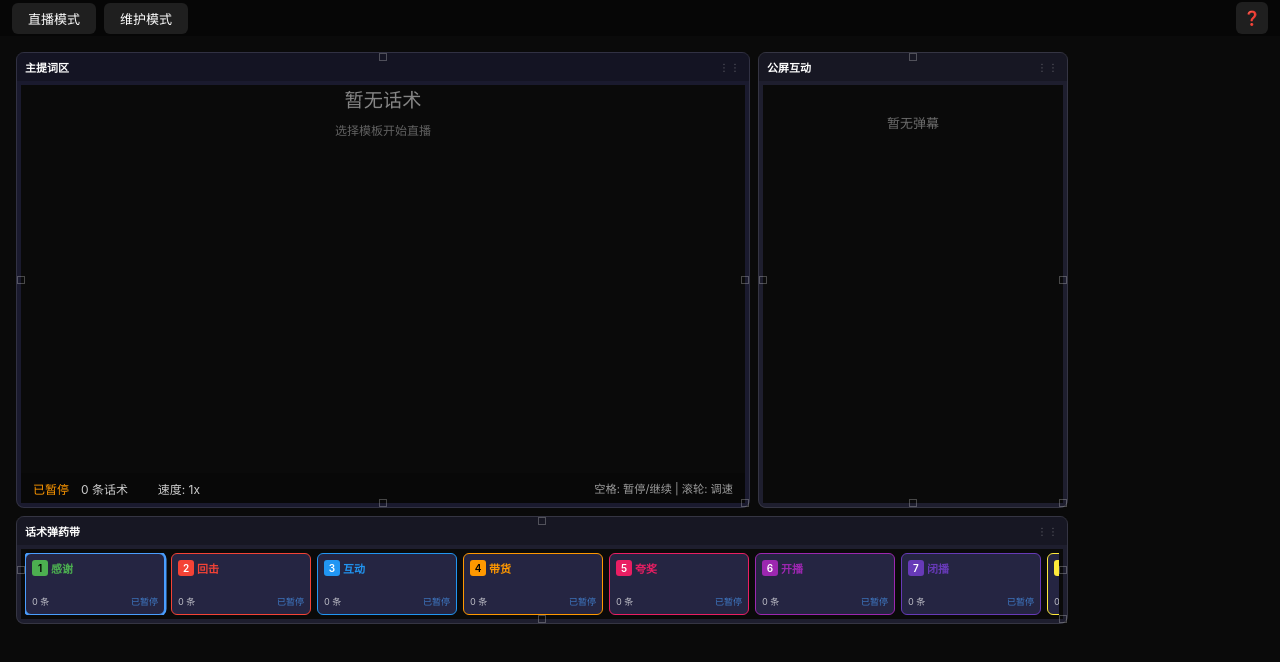
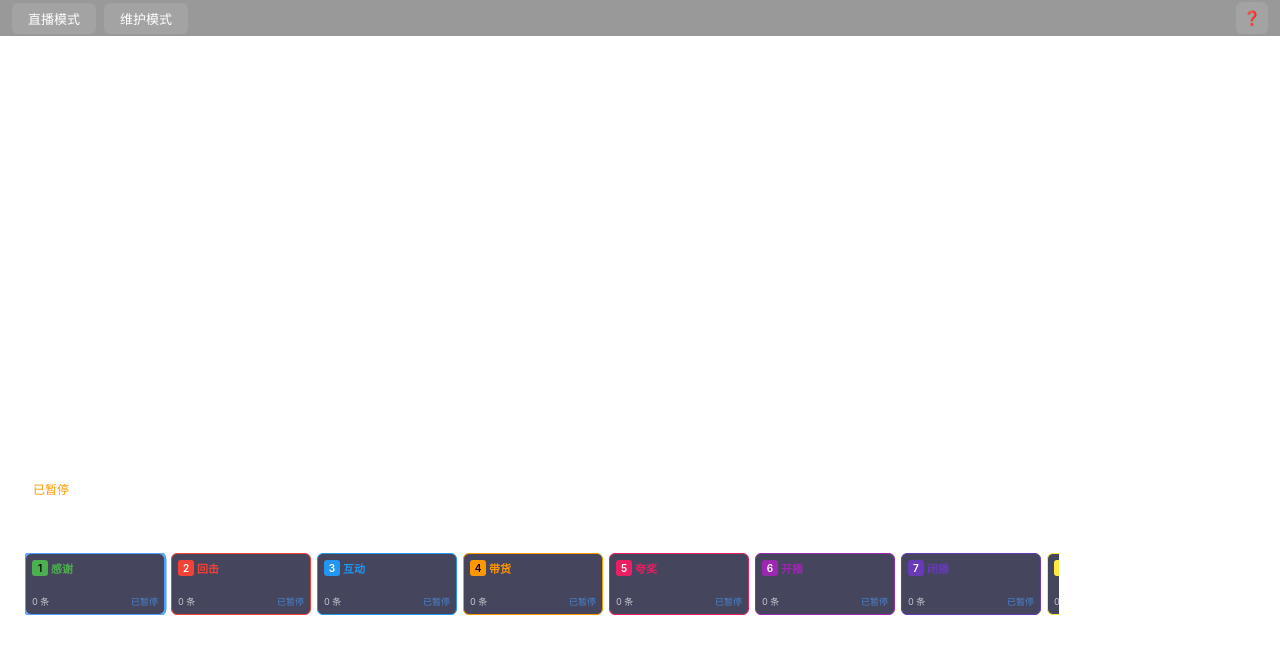
Before and after one commit to ieweh1982/wordshot, a React (Vite) app: page / in a window 1280 px wide. Shown: the top 662 px of the page. Built offline with nearby package versions, Linux system fonts and the light colour scheme.

Commit message:
feat: 窗口透明/无边框支持
- Electron 窗口启用透明背景和无边框模式
- ScriptView/AmmoZone 支持透明度设置同步
- Settings 调整透明度时触发事件通知组件
- 各面板背景改为透明，保留主题文字颜色

```diff
--- a/electron/main.ts
+++ b/electron/main.ts
@@ -15,12 +15,17 @@ function createWindow() {
   mainWindow = new BrowserWindow({
     width: 1200,
     height: 800,
+    transparent: true,
+    frame: false,
     webPreferences: {
       preload: path.join(__dirname, 'preload.js'),
       contextIsolation: true,
       nodeIntegration: false
     }
   })
+
+  // Set background color to transparent
+  mainWindow.setBackgroundColor('#00000000')
 
   if (process.env.NODE_ENV === 'development') {
     mainWindow.loadURL('http://localhost:5173')
--- a/src/components/layout/AmmoZone.css
+++ b/src/components/layout/AmmoZone.css
@@ -1,16 +1,16 @@
 .ammo-zone {
-  --ammo-bg: var(--theme-background, #1a1a2e);
+  --ammo-bg: transparent;
   --ammo-text: var(--theme-text-color, #ffffff);
   --ammo-accent: var(--theme-accent-color, #e94560);
   --ammo-highlight: var(--theme-highlight-color, #4CAF50);
-  --ammo-card-bg: var(--theme-card-bg, #252542);
-  --ammo-card-border: var(--theme-card-border, #3a3a5c);
+  --ammo-card-bg: rgba(37, 37, 66, 0.85);
+  --ammo-card-border: rgba(58, 58, 92, 0.6);
 
   display: flex;
   flex-direction: column;
   gap: 4px;
   padding: 4px;
-  background: var(--ammo-bg);
+  background: transparent;
   height: 100%;
 }
 
--- a/src/components/layout/AmmoZone.tsx
+++ b/src/components/layout/AmmoZone.tsx
@@ -48,7 +48,7 @@ function ScrollingCard({
   const lastTimeRef = useRef<number>(0);
   const scrollYRef = useRef<number>(0);
   const speedRef = useRef<number>(1);
-  const lineHeight = fontSize * 1.5;
+  const lineHeight = (fontSize ?? 13) * 1.5;
 
   // Sync speed with ScriptView
   useEffect(() => {
@@ -191,6 +191,7 @@ export function AmmoZone({ className = '' }: AmmoZoneProps) {
   const [playingSlots, setPlayingSlots] = useState<Set<string>>(new Set());
   const [flashingSlots, setFlashingSlots] = useState<Set<string>>(new Set());
   const [ammoFontSize, setAmmoFontSize] = useState(13);
+  const [opacity, setOpacity] = useState(1);
   const autoRotateTimersRef = useRef<Map<string, ReturnType<typeof setInterval>>>(new Map());
   const lastUsedRef = useRef<Map<string, number>>(new Map());
   const dragRef = useRef<{ slotId: string; startX: number; startWidth: number } | null>(null);
@@ -214,6 +215,23 @@ export function AmmoZone({ className = '' }: AmmoZoneProps) {
     loadDisplaySettings();
     window.addEventListener('display-settings-changed', handleDisplayChange);
     return () => window.removeEventListener('display-settings-changed', handleDisplayChange);
+  }, []);
+
+  // Sync opacity with transparency settings
+  useEffect(() => {
+    const handleTransparencyChange = (e: Event) => {
+      const customEvent = e as CustomEvent<{ type: string; value: number }>;
+      if (customEvent.detail?.type === 'ammo') {
+        setOpacity(customEvent.detail.value);
+      }
+    };
+    const loadOpacity = () => {
+      const saved = localStorage.getItem('wordshot-ammo-opacity');
+      if (saved) setOpacity(parseFloat(saved));
+    };
+    loadOpacity();
+    window.addEventListener('transparency-changed', handleTransparencyChange);
+    return () => window.removeEventListener('transparency-changed', handleTransparencyChange);
   }, []);
 
   const theme = getActiveTheme();
@@ -403,7 +421,7 @@ export function AmmoZone({ className = '' }: AmmoZoneProps) {
   };
 
   return (
-    <div className={`ammo-zone ${className}`}>
+    <div className={`ammo-zone ${className}`} style={{ opacity }}>
       <div className="ammo-zone__cards">
         {slots.filter(slot => slot.enabled).map((slot) => {
           const slotScripts = getSlotScripts(slot.sourceCategory);
--- a/src/components/layout/DanmuPanel.tsx
+++ b/src/components/layout/DanmuPanel.tsx
@@ -42,7 +42,25 @@ export default function DanmuPanel({ className = '' }: DanmuPanelProps) {
 
   const [recommendations, setRecommendations] = useState<AIRecommendationResult | null>(null);
   const [favorites, setFavorites] = useState<Set<string>>(new Set());
+  const [opacity, setOpacity] = useState(1);
   const listRef = useRef<HTMLDivElement>(null);
+
+  // Sync opacity with transparency settings
+  useEffect(() => {
+    const handleTransparencyChange = (e: Event) => {
+      const customEvent = e as CustomEvent<{ type: string; value: number }>;
+      if (customEvent.detail?.type === 'danmu') {
+        setOpacity(customEvent.detail.value);
+      }
+    };
+    const loadOpacity = () => {
+      const saved = localStorage.getItem('wordshot-danmu-opacity');
+      if (saved) setOpacity(parseFloat(saved));
+    };
+    loadOpacity();
+    window.addEventListener('transparency-changed', handleTransparencyChange);
+    return () => window.removeEventListener('transparency-changed', handleTransparencyChange);
+  }, []);
 
   // Auto-scroll to bottom when new danmu arrives
   useEffect(() => {
@@ -209,8 +227,9 @@ export default function DanmuPanel({ className = '' }: DanmuPanelProps) {
           height: '100%',
           display: 'flex',
           flexDirection: 'column',
-          backgroundColor: 'var(--theme-background, #1a1a2e)',
+          backgroundColor: 'transparent',
           overflow: 'hidden',
+          opacity,
         } as React.CSSProperties
       }
     >
--- a/src/components/layout/DraggablePanel.css
+++ b/src/components/layout/DraggablePanel.css
@@ -3,12 +3,12 @@
 }
 
 .panel-container {
-  background: var(--panel-bg, #1e1e2e);
-  border: 1px solid var(--panel-border, #3a3a4c);
+  background: transparent;
+  border: 1px solid rgba(255, 255, 255, 0.1);
   border-radius: 8px;
   display: flex;
   flex-direction: column;
-  overflow: hidden;
+  overflow: visible;
   transition: box-shadow 0.2s ease;
 }
 
@@ -21,8 +21,8 @@
   align-items: center;
   justify-content: space-between;
   padding: 8px 12px;
-  background: var(--panel-header-bg, #2a2a3c);
-  border-bottom: 1px solid var(--panel-border, #3a3a4c);
+  background: transparent;
+  border-bottom: 1px solid rgba(255, 255, 255, 0.1);
   cursor: move;
   user-select: none;
   -webkit-app-region: drag;
@@ -44,6 +44,7 @@
   flex: 1;
   overflow: auto;
   padding: 8px;
+  background: transparent;
 }
 
 /* react-grid-layout placeholder styling */
@@ -82,17 +83,8 @@
 }
 
 /* Panel-specific styles */
-.panel-script {
-  --panel-bg: #1a1a2e;
-  --panel-header-bg: #16213e;
+.panel-script,
+.panel-danmu,
+.panel-ammo {
+  background: transparent;
 }
-
-.panel-danmu {
-  --panel-bg: #1e1e2e;
-  --panel-header-bg: #2d2d44;
-}
-
-.panel-ammo {
-  --panel-bg: #1e1e2e;
-  --panel-header-bg: #2a2a3c;
-}
--- a/src/components/layout/ScriptView.css
+++ b/src/components/layout/ScriptView.css
@@ -1,7 +1,7 @@
 /* ScriptView - 主提词区域样式 */
 
 .script-view {
-  --script-bg: #1a1a2e;
+  --script-bg: transparent;
   --script-text: #ffffff;
   --script-accent: #e94560;
   --script-opacity: 1;
@@ -10,7 +10,7 @@
   display: flex;
   flex-direction: column;
   height: 100%;
-  background-color: var(--script-bg);
+  background: transparent;
   color: var(--script-text);
   opacity: var(--script-opacity);
   outline: none;
@@ -63,15 +63,21 @@
   white-space: pre-wrap;
   max-width: 90%;
   overflow-wrap: break-word;
-  text-shadow: 0 2px 8px rgba(0, 0, 0, 0.3);
+  text-shadow: 0 0 10px rgba(0, 0, 0, 0.2);
   display: flex;
   flex-direction: column;
   will-change: transform;
 }
 
-/* 单条话术项 */
-.script-item {
+/* 单条话术项 - 使用更具体的选择器覆盖全局样式 */
+.script-view .script-item {
   padding: 0.5rem 0;
+  background: transparent !important;
+}
+
+/* 单行文字 */
+.script-view .script-line {
+  background: transparent !important;
 }
 
 /* 话术内容包装 */
@@ -158,7 +164,7 @@
   justify-content: space-between;
   align-items: center;
   padding: 0.4rem 0.75rem;
-  background-color: rgba(0, 0, 0, 0.25);
+  background: transparent;
   font-size: 0.75rem;
   gap: 0.75rem;
 }
--- a/src/components/layout/ScriptView.tsx
+++ b/src/components/layout/ScriptView.tsx
@@ -55,6 +55,7 @@ export const ScriptView: React.FC<ScriptViewProps> = ({ className = '', scripts:
   const [scrollOffset, setScrollOffset] = useState(0);
   const [highlightedScriptId, setHighlightedScriptId] = useState<string | null>(null);
   const [displayFontSize, setDisplayFontSize] = useState(28);
+  const [opacity, setOpacity] = useState(1);
 
   const { slots, currentScripts } = useAmmoStore();
   const activeTheme = useThemeStore().getActiveTheme();
@@ -77,6 +78,23 @@ export const ScriptView: React.FC<ScriptViewProps> = ({ className = '', scripts:
     loadDisplaySettings();
     window.addEventListener('display-settings-changed', handleDisplayChange);
     return () => window.removeEventListener('display-settings-changed', handleDisplayChange);
+  }, []);
+
+  // Sync opacity with transparency settings
+  useEffect(() => {
+    const handleTransparencyChange = (e: Event) => {
+      const customEvent = e as CustomEvent<{ type: string; value: number }>;
+      if (customEvent.detail?.type === 'script') {
+        setOpacity(customEvent.detail.value);
+      }
+    };
+    const loadOpacity = () => {
+      const saved = localStorage.getItem('wordshot-script-opacity');
+      if (saved) setOpacity(parseFloat(saved));
+    };
+    loadOpacity();
+    window.addEventListener('transparency-changed', handleTransparencyChange);
+    return () => window.removeEventListener('transparency-changed', handleTransparencyChange);
   }, []);
 
   // Get all scripts
@@ -246,9 +264,10 @@ export const ScriptView: React.FC<ScriptViewProps> = ({ className = '', scripts:
   }, []);
 
   const containerStyle: React.CSSProperties = {
-    backgroundColor,
+    backgroundColor: 'transparent',
     color: textColor,
     '--script-accent': accentColor,
+    opacity,
   } as React.CSSProperties;
 
   return (
@@ -256,6 +275,7 @@ export const ScriptView: React.FC<ScriptViewProps> = ({ className = '', scripts:
       ref={containerRef}
       className={`script-view ${className}`}
       style={containerStyle}
+      data-opacity={opacity}
       tabIndex={0}
       onClick={() => {
         setState(prev => {
@@ -287,6 +307,7 @@ export const ScriptView: React.FC<ScriptViewProps> = ({ className = '', scripts:
                       <div
                         key={lineIdx}
                         className={`script-line ${script.id === highlightedScriptId ? 'current-script' : ''}`}
+                        style={{ background: 'transparent' }}
                       >
                         {line || ' '}
                       </div>
--- a/src/components/maintenance/Settings.tsx
+++ b/src/components/maintenance/Settings.tsx
@@ -184,6 +184,7 @@ export const Settings: React.FC<Props> = ({ className }) => {
   // Save transparency
   const saveTransparency = useCallback((type: 'script' | 'ammo' | 'danmu', value: number) => {
     localStorage.setItem(`wordshot-${type}-opacity`, String(value));
+    window.dispatchEvent(new CustomEvent('transparency-changed', { detail: { type, value } }));
   }, []);
 
   // Save display settings
--- a/src/routes/LiveView.css
+++ b/src/routes/LiveView.css
@@ -4,14 +4,14 @@
   --theme-bg: #1a1a2e;
   --theme-text: #ffffff;
   --theme-accent: #e94560;
-  --panel-bg: #1e1e2e;
+  --panel-bg: rgba(30, 30, 46, 0.85);
   --panel-text: #ffffff;
 
   display: flex;
   flex-direction: column;
   width: 100vw;
   height: 100vh;
-  background-color: var(--theme-bg);
+  background: transparent;
   color: var(--theme-text);
   overflow: hidden;
   position: relative;
@@ -149,7 +149,7 @@
 
 /* Panel Container */
 .panel-container {
-  background: var(--panel-bg, #1e1e2e);
+  background: transparent;
   border: 1px solid rgba(255, 255, 255, 0.1);
   border-radius: 8px;
   display: flex;
@@ -162,6 +162,7 @@
   flex: 1;
   overflow: hidden;
   padding: 4px;
+  background: transparent;
 }
 
 .panel-container:hover {
@@ -173,7 +174,7 @@
   align-items: center;
   justify-content: space-between;
   padding: 4px 8px;
-  background: rgba(0, 0, 0, 0.25);
+  background: transparent;
   cursor: move;
   user-select: none;
   -webkit-app-region: drag;
@@ -193,16 +194,10 @@
 }
 
 /* Panel specific styles */
-.panel-script {
-  --panel-bg: #1a1a2e;
-}
-
-.panel-danmu {
-  --panel-bg: #1e1e2e;
-}
-
+.panel-script,
+.panel-danmu,
 .panel-ammo {
-  --panel-bg: #1e1e2e;
+  background: transparent;
 }
 
 /* react-grid-layout placeholder */
--- a/src/routes/LiveView.tsx
+++ b/src/routes/LiveView.tsx
@@ -609,7 +609,7 @@ export default function LiveView() {
       root.style.setProperty('--theme-text', activeTheme.textColor);
       root.style.setProperty('--theme-accent', activeTheme.accentColor);
       root.style.setProperty('--theme-highlight', activeTheme.highlightColor);
-      root.style.setProperty('--panel-bg', activeTheme.background);
+      root.style.setProperty('--panel-bg', 'transparent');
       root.style.setProperty('--panel-text', activeTheme.textColor);
     }
   }, [activeTheme]);
@@ -636,7 +636,7 @@ export default function LiveView() {
       ref={containerRef}
       className="live-view"
       style={{
-        '--theme-bg': activeTheme?.background || '#1a1a2e',
+        '--theme-bg': 'transparent',
         '--theme-text': activeTheme?.textColor || '#ffffff',
         '--theme-accent': activeTheme?.accentColor || '#e94560',
       } as React.CSSProperties}
--- a/src/styles/global.css
+++ b/src/styles/global.css
@@ -20,7 +20,7 @@
 
 body {
   font-family: -apple-system, BlinkMacSystemFont, 'Segoe UI', Roboto, sans-serif;
-  background: var(--bg-primary);
+  background: transparent;
   color: var(--text-primary);
   overflow: hidden;
 }
@@ -28,4 +28,5 @@ body {
 #root {
   width: 100vw;
   height: 100vh;
+  background: transparent;
 }
```
Also changed, not shown: data/config/layout.json (+6 -6 lines), 1 other file (tests, documents, lock files or other folders).
